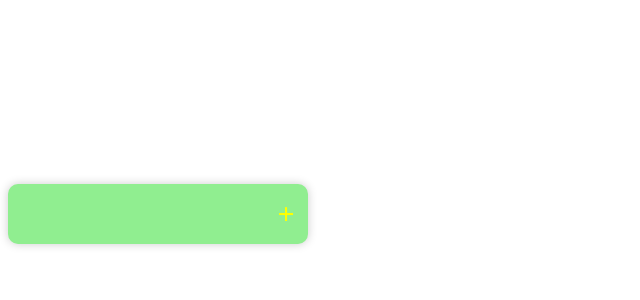
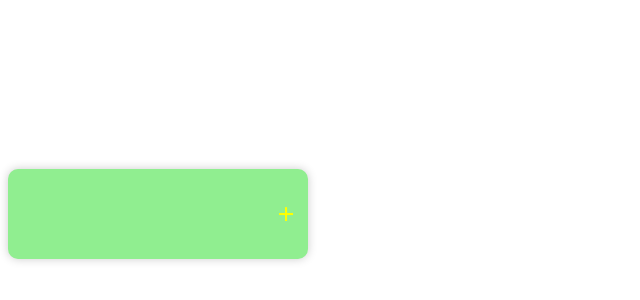
Before and after one commit to csq51333/cTool, a plain HTML site: page treeOpen.html in a window 1280 px wide. Shown: the part 194-494 px from the top of the page, without its empty margins (0-640 px from the left). Drawn offline with Linux system fonts and the light colour scheme.

Commit message:
高度调整

```diff
--- a/treeOpen.html
+++ b/treeOpen.html
@@ -18,7 +18,7 @@
 
 		.item {
 			width: 280px;
-			min-height: 60px;
+			min-height: 90px;
 			padding: 0 10px;
 			box-shadow: 0 0 10px #ccc;
 			position: relative;
```
